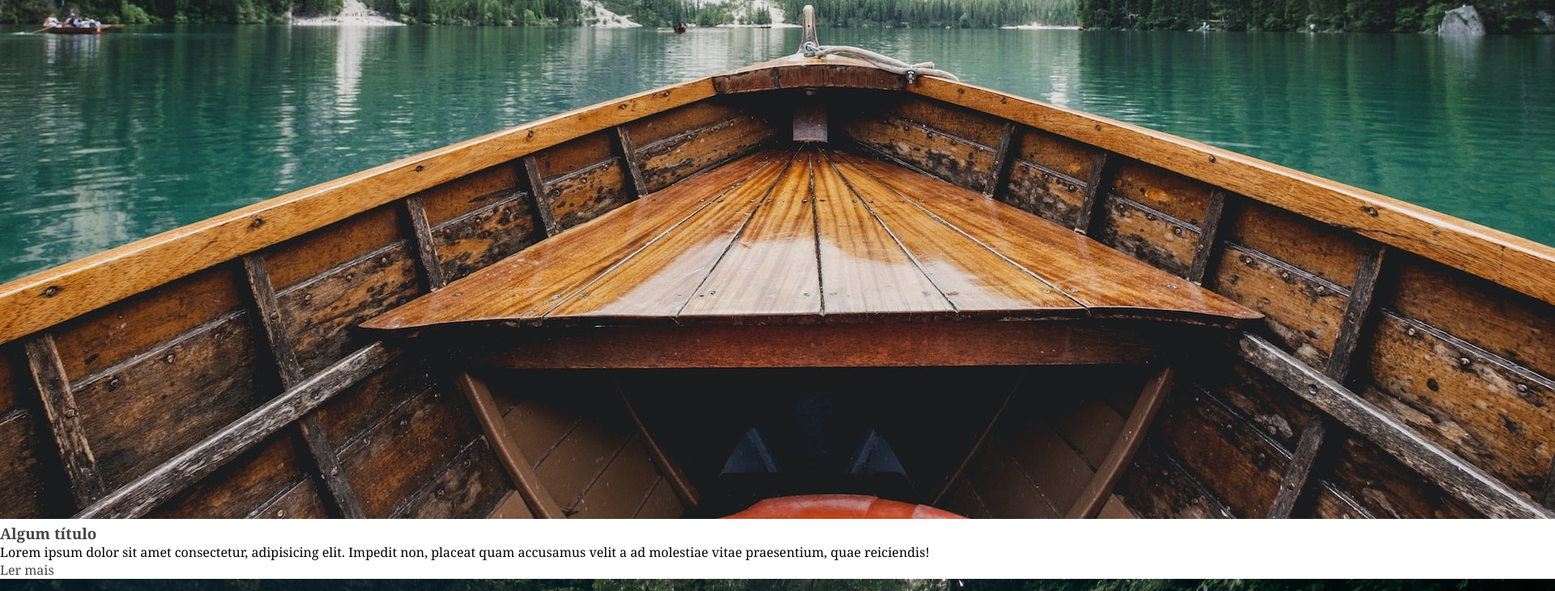
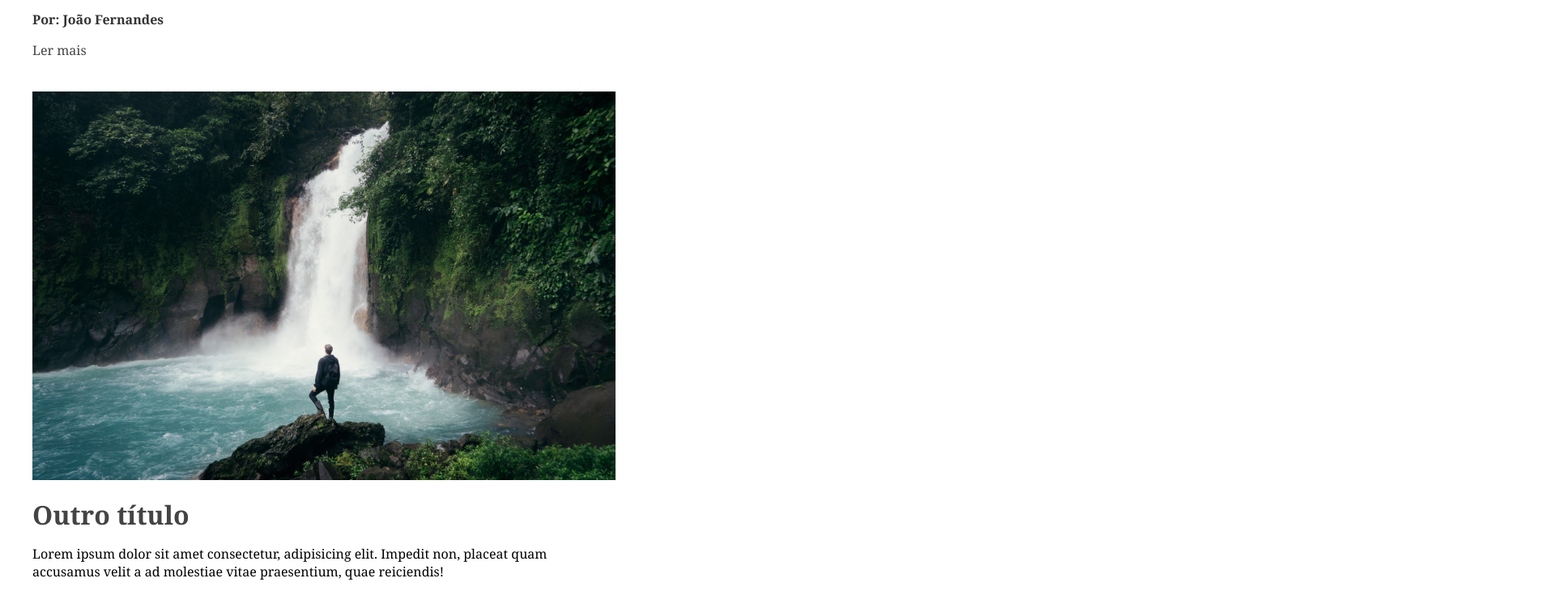
Before and after one commit to J-Robalo/blog-html-semantico, a plain HTML site: page index.html in a window 1280 px wide. Shown: the part 672-1402 px from the top of the page at 81% size, 1920 px wide, since content can reach past the window. Drawn offline with Linux system fonts and the light colour scheme.

Commit message:
Estilizando o conteúdo principal do blog

```diff
--- a/css/style.css
+++ b/css/style.css
@@ -39,3 +39,41 @@ a:hover {
   display: flex;
   gap: 1rem;
 }
+
+/* Conteúdo Principal */
+
+.container {
+  display: flex;
+  gap: 3rem;
+  padding: 2rem 2.5rem;
+  max-width: 1200px;
+  margin: 0 auto;
+}
+
+#posts-container {
+  flex: 3 1 0;
+}
+
+.post {
+  margin-bottom: 2.5rem;
+}
+
+.post img {
+  width: 100%;
+  margin-bottom: 1rem;
+}
+
+.title,
+.description,
+.author {
+  margin-bottom: 1rem;
+}
+
+.title {
+  font-size: 2rem;
+}
+
+.author {
+  color: #333;
+  font-weight: bold;
+}
--- a/index.html
+++ b/index.html
@@ -32,6 +32,7 @@
           non, placeat quam accusamus velit a ad molestiae vitae praesentium,
           quae reiciendis!
         </p>
+        <p class="author">Por: João Fernandes</p>
         <a href="#">Ler mais</a>
       </article>
       <article class="post">
@@ -42,6 +43,7 @@
           non, placeat quam accusamus velit a ad molestiae vitae praesentium,
           quae reiciendis!
         </p>
+        <p class="author">Por: João Fernandes</p>
         <a href="#">Ler mais</a>
       </article>
       <article class="post">
@@ -52,6 +54,7 @@
           non, placeat quam accusamus velit a ad molestiae vitae praesentium,
           quae reiciendis!
         </p>
+        <p class="author">Por: João Fernandes</p>
         <a href="#">Ler mais</a>
       </article>
     </main>
```
